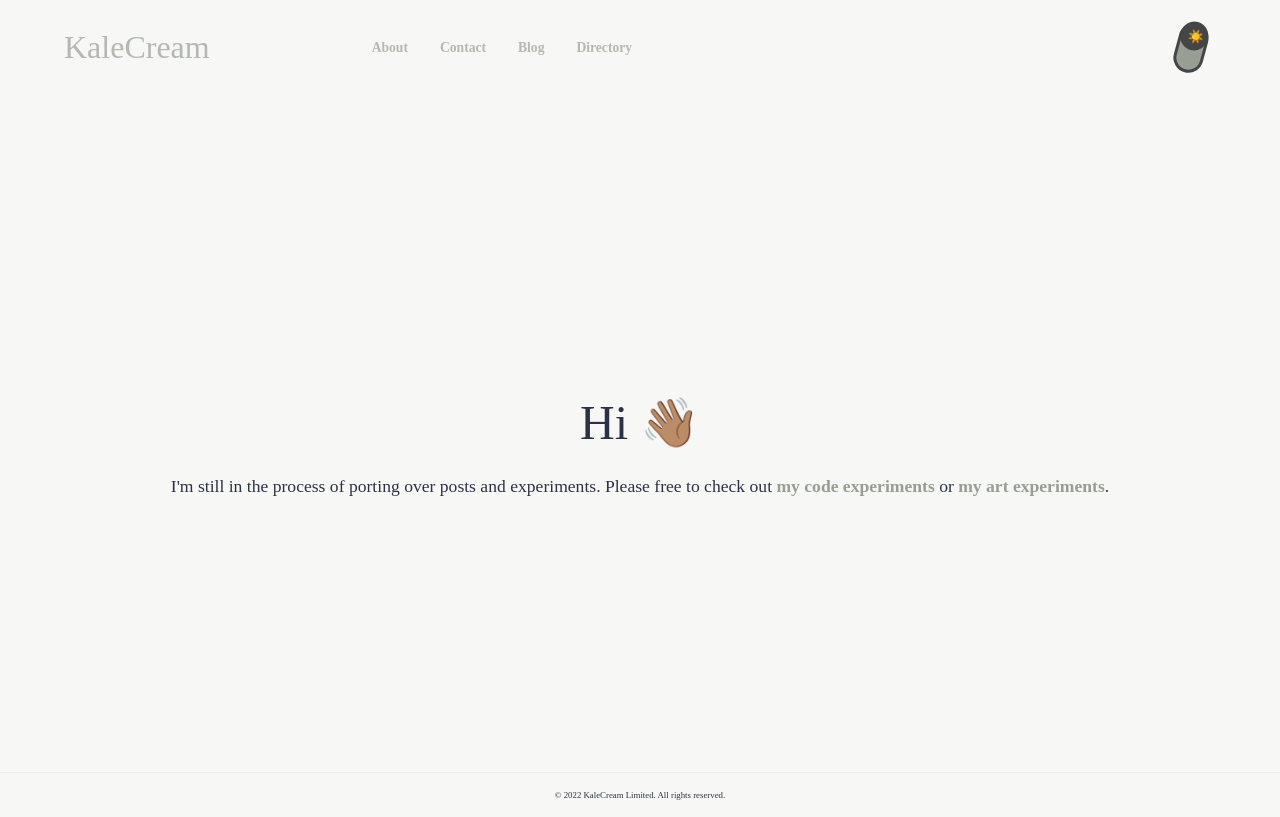
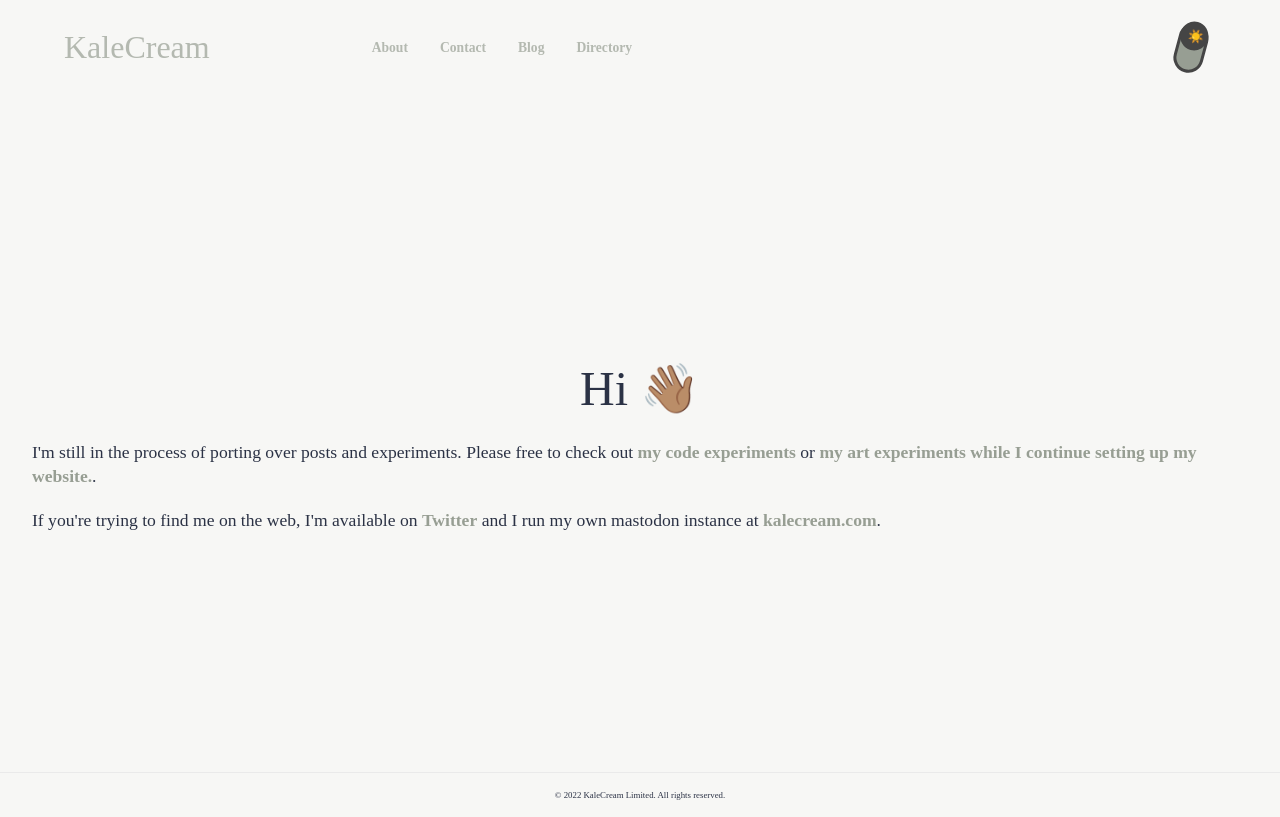
Before and after one commit to kalecream/OldWebBrain, a Next.js app: page / in a window 1280 px wide. Built offline with nearby package versions, Linux system fonts and the light colour scheme.

Commit message:
feat: Add page navigation

```diff
--- /dev/null
+++ b/containers/layout/page.tsx
@@ -0,0 +1,23 @@
+import * as React from 'react';
+import Head from "next/head";
+import { Navigation, Footer } from '../../components/global';
+import styles from '../../styles/Home.module.css';
+
+export default function Page({ children }:{children: React.ReactNode}) {
+  return (
+    <div className={styles.container}>
+        <Head>
+        <title>KaleCream</title>
+        <meta name="description" content="Web Developer" />
+        <link rel="icon" href="/favicon.ico" />
+        <link href=
+        'https://fonts.googleapis.com/css?family=Epilogue' rel='stylesheet'/>
+      </Head>
+        <Navigation />
+          <main className={styles.main}>
+            {children}
+          </main>
+        <Footer />
+    </div>
+  );
+}
--- a/pages/about.tsx
+++ b/pages/about.tsx
@@ -1,7 +1,9 @@
 import styles from "../styles/Home.module.css";
+import Page from "../containers/layout/page";
 
 export default function About() {
   return (
+    <Page>
     <section>
         <div className={styles.LeftCenter}>
             <h1 className={styles.title}>About</h1>
@@ -10,5 +12,6 @@ export default function About() {
             </p>
         </div>
     </section>
+    </Page>
   );
 }
--- a/pages/index.tsx
+++ b/pages/index.tsx
@@ -1,8 +1,7 @@
-import Head from "next/head";
-import Image from "next/image";
+
 import styles from "../styles/Home.module.css";
 import { Navigation, Footer } from "../components/global";
-import Directory from "./directory";
+import Page from "../containers/layout/page";
 
 const directory = [
   {
@@ -25,29 +24,21 @@ const directory = [
 
 export default function Home() {
   return (
-    <div className={styles.container}>
-      <Head>
-        <title>KaleCream</title>
-        <meta name="description" content="Web Developer" />
-        <link rel="icon" href="/favicon.ico" />
-        <link href=
-        'https://fonts.googleapis.com/css?family=Epilogue' rel='stylesheet'/>
-      </Head>
+    <Page>
 
-      <Navigation />
-      <main className={styles.main}>
         <section id="home">
           <div className={styles.hero}>
             <div className={styles.heroText}>
               <h1 className={styles.title}>Hi <span className={styles.bigEmoji}>👋🏽</span></h1>
               <p>
-                I'm still in the process of porting over posts and experiments. Please free to check out <a href="https://github.com/kalecream"> my code experiments</a> or <a href="https://deviantart.com/kalecream">my art experiments</a>.
+                I'm still in the process of porting over posts and experiments. Please free to check out <a href="https://github.com/kalecream"> my code experiments</a> or <a href="https://deviantart.com/kalecream">my art experiments while I continue setting up my website.</a>.
+              </p>
+              <p>
+                If you're trying to find me on the web, I'm available on <a href="https://twitter.com/kalecream">Twitter</a> and I run my own mastodon instance at <a href="https://kalecream.com">kalecream.com</a>.
               </p>
             </div>
           </div>
         </section>
-      </main>
-      <Footer />
-    </div>
+    </Page>
   );
 }
```
